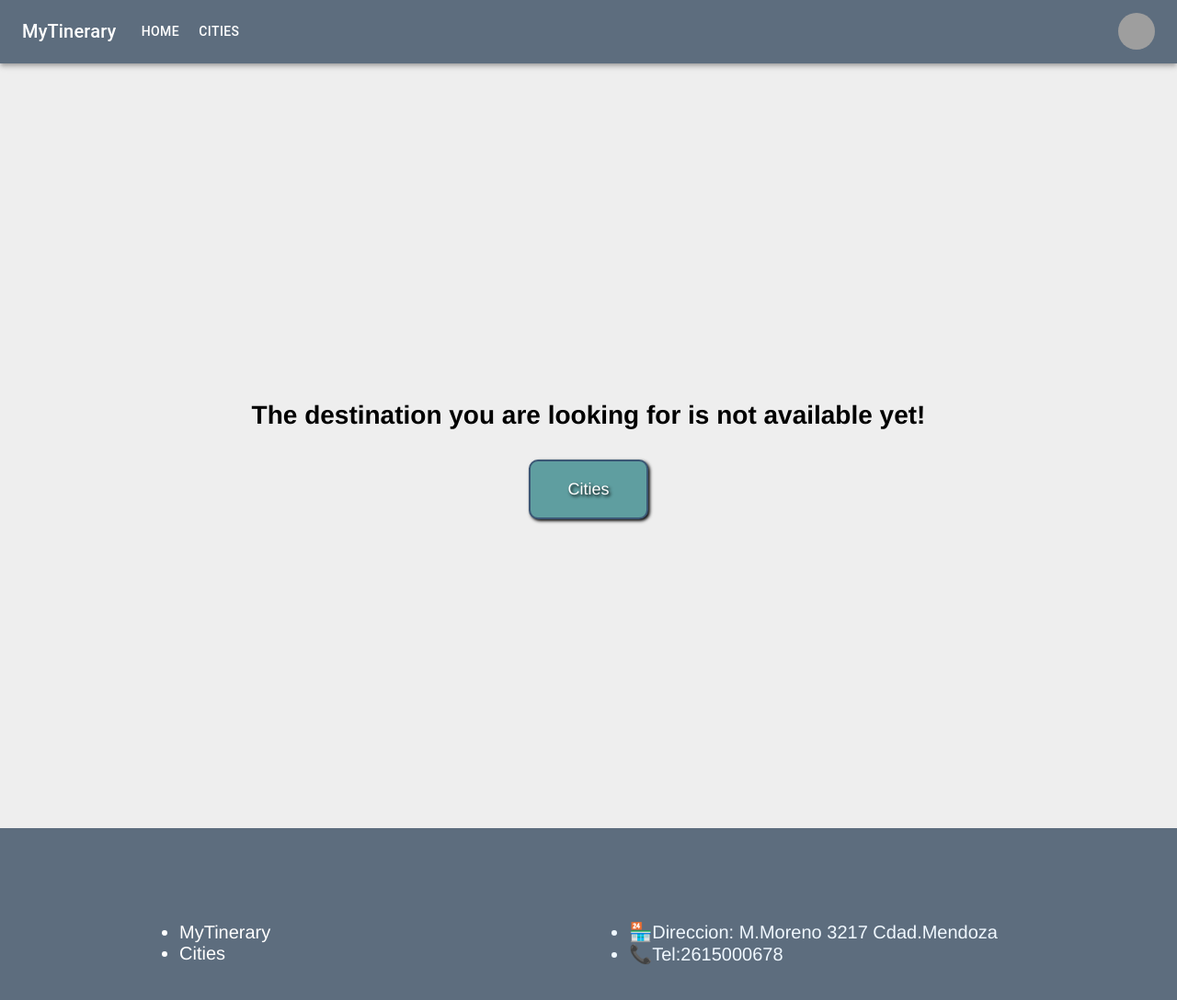
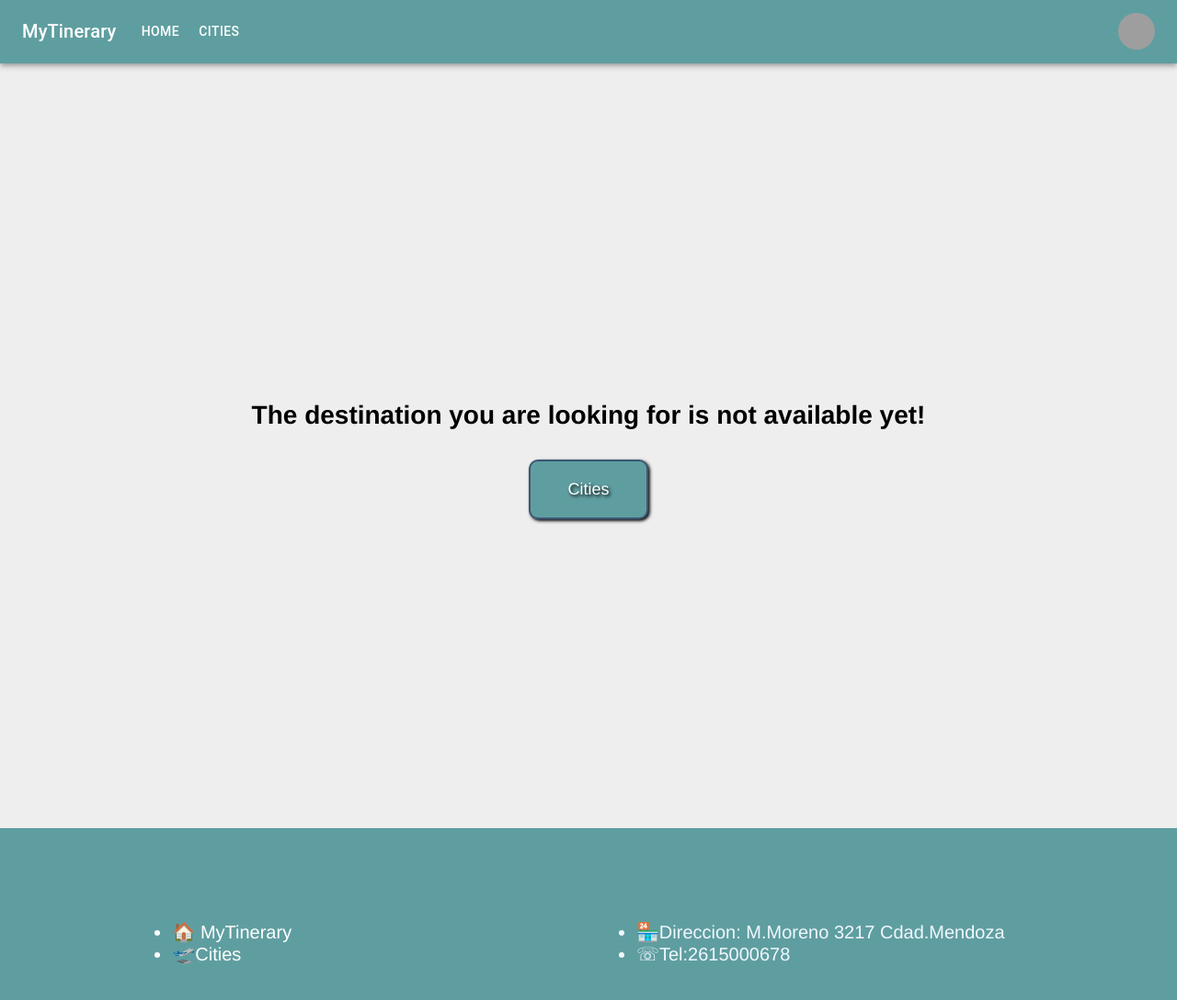
Before and after one commit to fernadaArrieta/mytinerary-Arrieta, a React (Create React App) app: page /cities/1 in a window 1280 px wide. Shown: the top 1088 px of the page at 92% size. Built offline with nearby package versions, Linux system fonts and the light colour scheme; grey boxes are pictures that could not be loaded.

Commit message:
terminando componente city

```diff
--- a/package.json
+++ b/package.json
@@ -5,7 +5,7 @@
   "dependencies": {
     "@emotion/react": "^11.7.1",
     "@emotion/styled": "^11.6.0",
-    "@mui/icons-material": "^5.4.2",
+    "@mui/icons-material": "^5.4.4",
     "@mui/material": "^5.4.2",
     "@testing-library/jest-dom": "^5.16.2",
     "@testing-library/react": "^12.1.3",
--- a/src/componentes/card.js
+++ b/src/componentes/card.js
@@ -6,7 +6,9 @@ import CardContent from '@mui/material/CardContent';
 import CardMedia from '@mui/material/CardMedia';
 import Button from '@mui/material/Button';
 import Typography from '@mui/material/Typography';
+import CardDetalle from './cardDetalle';
 import {Link as LinkRouter} from "react-router-dom"
+
 
 
 
@@ -31,9 +33,11 @@ var data = filterCities.length>0 ? filterCities : props.inputSearch === "" ? api
 
    return(
 
+    <>
          <div className='card'  >
-           {data?.map(datos=>
-             <LinkRouter to={`/cities/${datos._id}`}><Card key={datos.id} sx={{ width: 340, margin:3 }} className="contCard">
+         {data.length>0 ?
+           data.map(datos=>(
+             <Card key={datos.id} sx={{ width: 340, margin:3 }} className="contCard">
             <img src={datos.imagen} alt="foto-ciudad" className="imgCard"/>
 
 
@@ -49,11 +53,16 @@ var data = filterCities.length>0 ? filterCities : props.inputSearch === "" ? api
         <Button size="small" sx={{display:"flex", alignItems:"center", justifyContent:"center",textDecorationColor:"GrayText"}} className="botonCard">Learn More</Button>
       </CardActions>*/}
             </CardContent>
-            </Card>  </LinkRouter>
-            )}
+            </Card>
+
+            ) )
+            :<CardDetalle/>
+
+
+     }
 
 
 
-       </div>
+       </div></>
        );
        }
--- a/src/componentes/footer.js
+++ b/src/componentes/footer.js
@@ -1,19 +1,22 @@
 import "../styles/footer.css"
 import { NavLink } from "react-router-dom"
+import AccessAlarmIcon from '@mui/icons-material/AccessAlarm';
+import ThreeDRotation from '@mui/icons-material/ThreeDRotation';
+import DeleteIcon from '@mui/icons-material/Delete';
 
 
 function Footer(){
     return(
         <div className="footerNav">
             <ul className="navFooter">
-           <NavLink to='/'> <li>MyTinerary</li></NavLink>
-           <NavLink to='/cities'> <li>Cities</li></NavLink>
+           <NavLink to='/'> <li>🏠 MyTinerary</li></NavLink>
+           <NavLink to='/cities'> <li>🛫Cities</li></NavLink>
 
 
         </ul>
         <ul className="direcciones">
             <li>🏪Direccion: M.Moreno 3217 Cdad.Mendoza</li>
-            <li>📞Tel:2615000678</li>
+            <li> ☏Tel:2615000678</li>
 
         </ul>
 
--- a/src/componentes/header.js
+++ b/src/componentes/header.js
@@ -36,8 +36,8 @@ const ResponsiveAppBar = () => {
 
 
   return (
-    <AppBar position="static" className='navBar'  sx={{ width:"100%", backgroundColor:'#5D6D7E'}}>
-      <Container maxWidth="xl" sx={{ width:"100%", backgroundColor:'#5D6D7E'}}>
+    <AppBar position="static" className='navBar'  sx={{ width:"100%", backgroundColor:'cadetblue'}}>
+      <Container maxWidth="xl" sx={{ width:"100%", backgroundColor:'cadetblue'}}>
         <Toolbar disableGutters>
           <Typography
             variant="h6"
--- a/src/styles/footer.css
+++ b/src/styles/footer.css
@@ -6,19 +6,26 @@
 body{
     width: 100% !important;
     min-height: 100vh !important;
+    display: flex !important;
+    flex-direction: column !important;
+    align-items: flex-end !important;
 
+
+}
+main{
+    width: 100%;
+    height: 100%;
 }
 
 
 .footerNav{
     display: flex;
-    align-items: center;
+    align-items:center;
     justify-content: space-around;
-
     width: 100vw;
     height: 250px;
-    background-color:
-    #5D6D7E;
+    background-color:cadetblue;
+
 }
 .navFooter{
     font-size: 20px;
--- a/src/styles/hero.css
+++ b/src/styles/hero.css
@@ -10,7 +10,7 @@ min-height: 100vh;
 
 }
 .seccion{
-    background: url(https://i.pinimg.com/originals/34/61/44/346144bfd02410355e0da16f94a21163.gif)  center no-repeat;
+    background: url(https://media.gq.com.mx/photos/5c8fe8f0d47f8ca854fd4552/16:9/w_2560%2Cc_limit/GettyImages-913710180.jpg)  center no-repeat;
     background-size: cover;
     position: relative;
     overflow: hidden;
```
Also changed, not shown: 1 other file (tests, documents, lock files or other folders).
